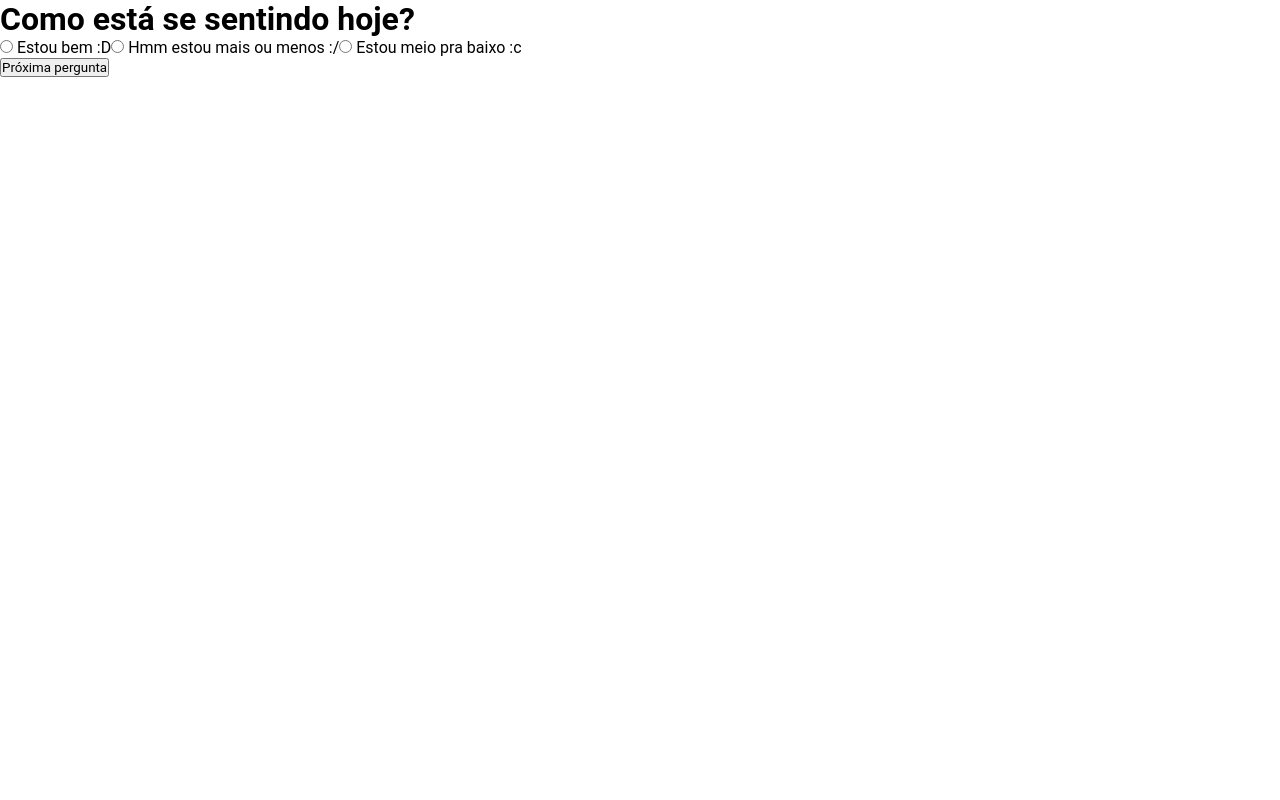
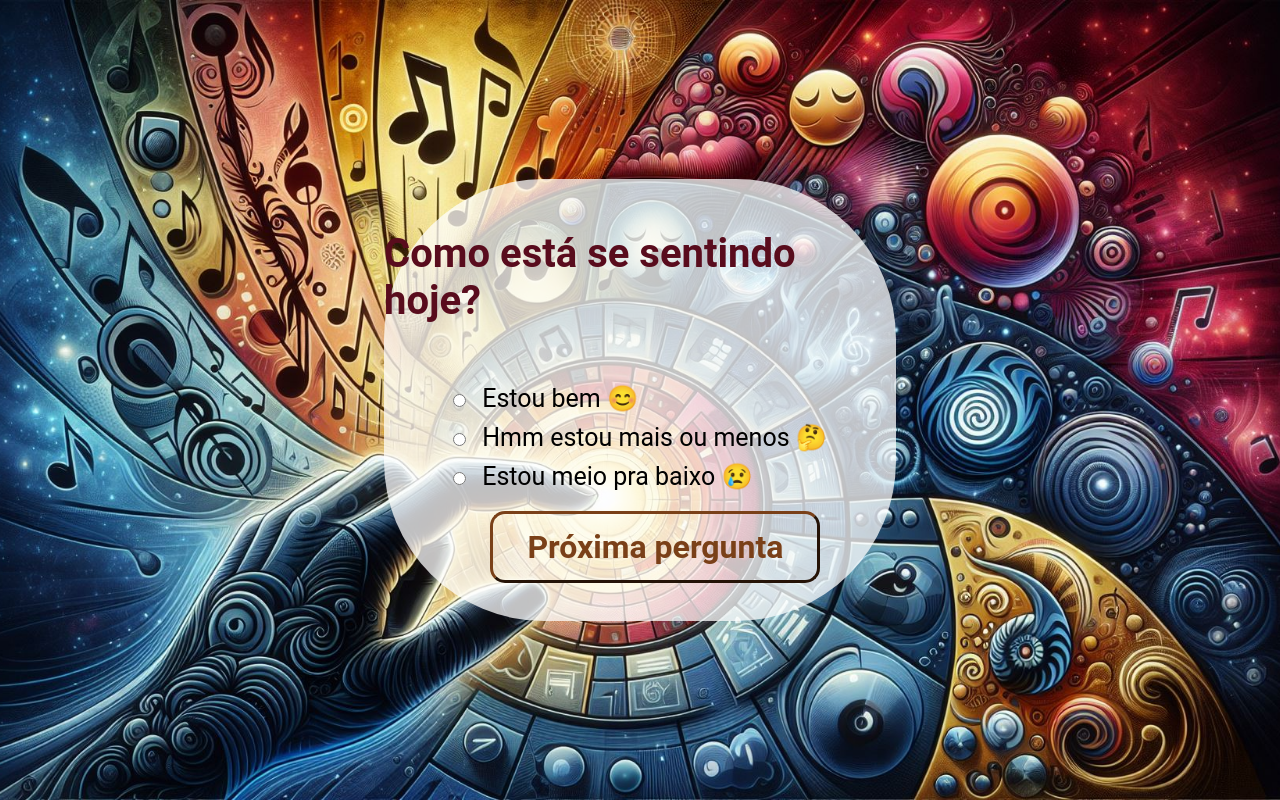
Before and after one commit to LunaFaustino/HTML_CP4, a Next.js app: page /Pergunta1 in a window 1280 px wide. Built offline with nearby package versions, Linux system fonts and the light colour scheme.

Commit message:
Estilizando páginas perguntas

```diff
--- a/public/css/style.css
+++ b/public/css/style.css
@@ -63,3 +63,92 @@
     background-color: #1E4773;
     border: none;
 }
+
+/* ESTILIZAÇÃO PERGUNTA 1 */
+
+.pergunta{
+    display: flex;
+    align-items: center;
+    justify-content: center;
+    height: 100vh;
+    background-image: url('../assets/imagem-inicial.jpeg');
+    background-repeat: no-repeat;
+    background-position: center;
+    background-size: cover;
+}
+
+.geral{
+    align-items: center;
+    align-content: center;
+}
+.sessao{
+    display: flex;
+    flex-direction: column;
+    align-items: center;
+    justify-content: center;
+    gap: 60px;
+    width: 40%;
+    height: auto;
+    background-color: rgba(255, 255, 255, 0.74);
+    border-radius: 10pc;
+}
+
+.sessao h1{
+    color: #590C1D;
+    padding-top: 10%;
+    font-size: 40px;
+}
+
+.opcoes{
+    display: flex;
+    flex-direction: column;
+    gap: 10px;
+}
+
+.opcoes label {
+    display: block;
+    cursor: pointer;
+    font-size: 25px;
+}
+
+.opcoes label input[type="radio"] {
+    margin-right: 10px;
+
+}
+
+.selecionado{
+    align-items: center;
+    justify-content: center;
+    margin: 20px;
+    font-size: 20px;
+}
+
+.botao{
+    display: flex;
+    align-items: center;
+    justify-content: center;
+    width: auto;
+    height: auto;
+    margin-bottom: 10%;
+    margin-left: 10%;
+    box-shadow: none;
+    border-width: 3px;
+    border-color: #7A4018;
+    border-radius: 15px;
+    background-color: transparent;
+}
+.linkbotao{
+    display: flex;
+    color: #7A4018;
+    padding: 15px 34px;
+    align-items: center;
+    font-size: 32px;
+    line-height: 36px;
+    font-weight: bold;
+    text-decoration: none;
+}
+.linkbotao:hover{
+    color: white;
+    background-color: #1E4773;
+    border: none;
+}
--- a/src/app/Pergunta1/page.tsx
+++ b/src/app/Pergunta1/page.tsx
@@ -12,16 +12,30 @@ const Pergunta1 = () => {
 
     return(
         <>
-            <h1>Como está se sentindo hoje?</h1>
-            <div>
-                <form>
-                    <input type="radio" name="sentimento" value="está bem" onChange={handleSentimentoChange}/> Estou bem :D
-                    <input type="radio" name="sentimento" value="está mais ou menos" onChange={handleSentimentoChange}/> Hmm estou mais ou menos :/
-                    <input type="radio" name="sentimento" value="está meio pra baixo" onChange={handleSentimentoChange}/> Estou meio pra baixo :c
-                </form>
-                {sentimento && <p>Você selecionou que {sentimento}</p>}
-                <Link href="/Pergunta2"><button>Próxima pergunta</button></Link>
-            </div>
+            <main className="pergunta">
+                <section className="sessao">
+                    <h1>Como está se sentindo hoje?</h1>
+                    <div className="geral">
+                        <form>
+                            <div className="opcoes">
+                                <label>
+                                    <input type="radio" name="sentimento" value="está bem" onChange={handleSentimentoChange}/> Estou bem 😊
+                                </label>
+                                <label>
+                                    <input type="radio" name="sentimento" value="está mais ou menos" onChange={handleSentimentoChange}/> Hmm estou mais ou menos 🤔
+                                </label>
+                                <label>
+                                    <input type="radio" name="sentimento" value="está meio pra baixo" onChange={handleSentimentoChange}/> Estou meio pra baixo 😢
+                                </label>
+                            </div>
+                        </form>
+                        <div className="selecionado">
+                            {sentimento && <p>Você selecionou que {sentimento}</p>}
+                        </div>
+                        <button className="botao"><Link href="/Pergunta2" className="linkbotao">Próxima pergunta</Link></button>
+                    </div>
+                </section>
+            </main>
         </>
     )
 }
```
Also changed, not shown: src/app/Pergunta2/page.tsx (+24 -10 lines), src/app/Pergunta3/page.tsx (+27 -11 lines).
